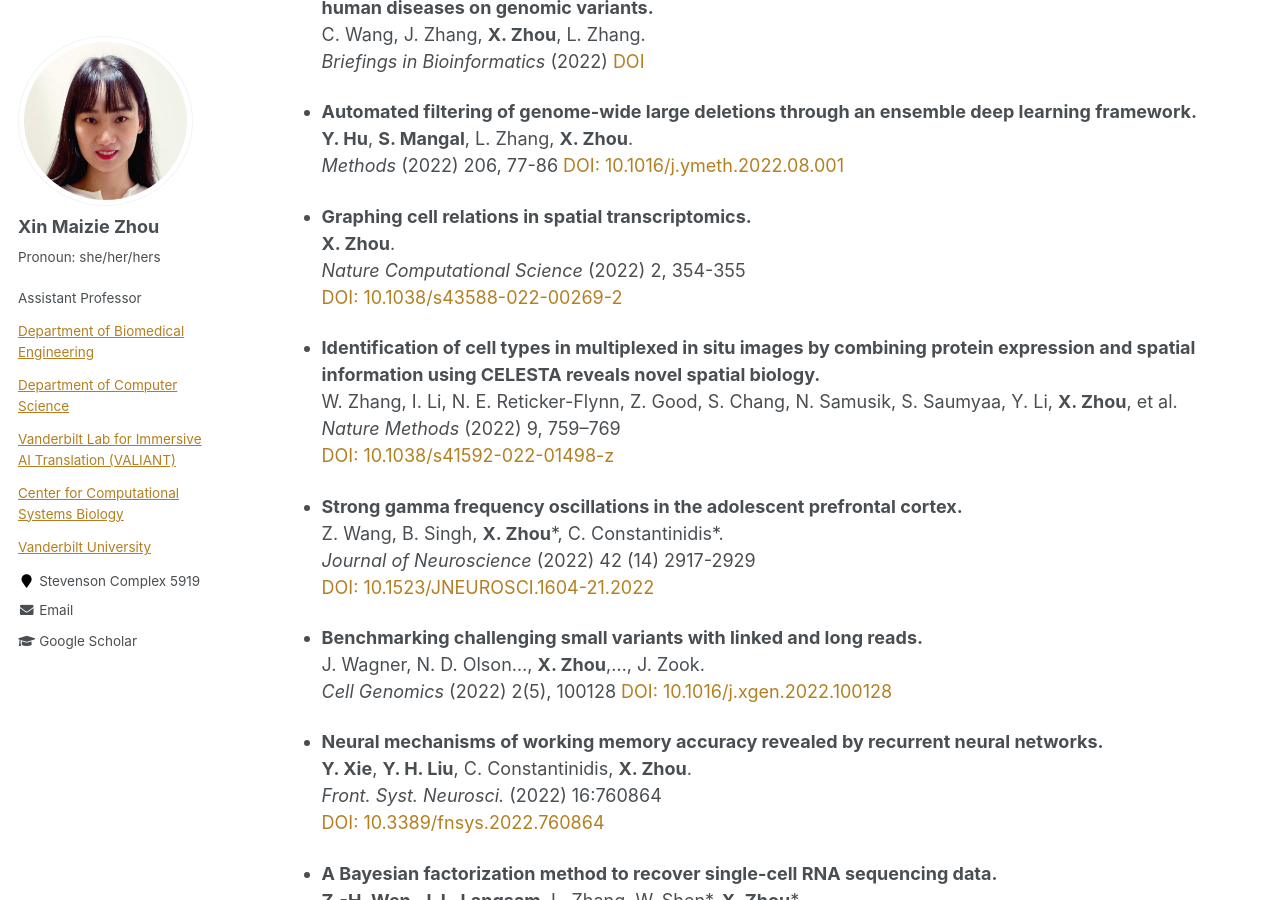
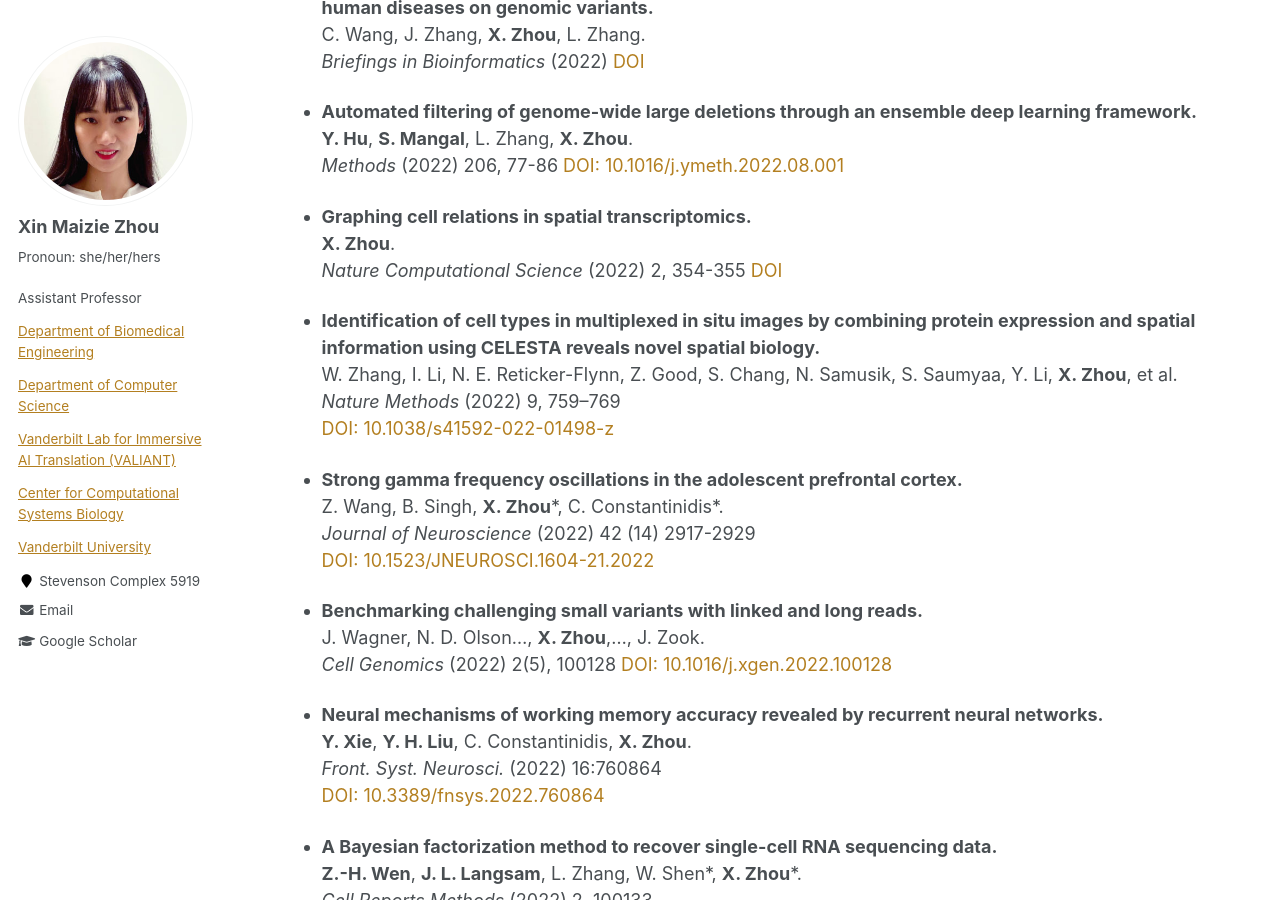
Before and after one commit to maiziezhoulab/Maiziezhoulab.github.io, a Jekyll site: the page built from _pages/publications.md, in a window 1280 px wide and 900 px high, scrolled down 2636 px. Built offline with Jekyll 4.4.1, drawn with Linux system fonts in a browser that asks for light colours.

Commit message:
Update publications.md

```diff
--- a/_pages/publications.md
+++ b/_pages/publications.md
@@ -108,8 +108,7 @@ used Xin Maizie Zhou (X. M. Zhou) for publications after 2022.
 
 - **Graphing cell relations in spatial transcriptomics.**
   **X. Zhou**.
-  _Nature Computational Science_ (2022) 2, 354-355
-  [DOI: 10.1038/s43588-022-00269-2](https://doi.org/10.1038/s43588-022-00269-2)
+  _Nature Computational Science_ (2022) 2, 354-355  [DOI](https://doi.org/10.1038/s43588-022-00269-2)
 
 - **Identification of cell types in multiplexed in situ images by combining protein expression and spatial information using CELESTA reveals novel spatial biology.**
   W. Zhang, I. Li, N. E. Reticker-Flynn, Z. Good, S. Chang, N. Samusik, S. Saumyaa, Y. Li, **X. Zhou**, et al.
```
